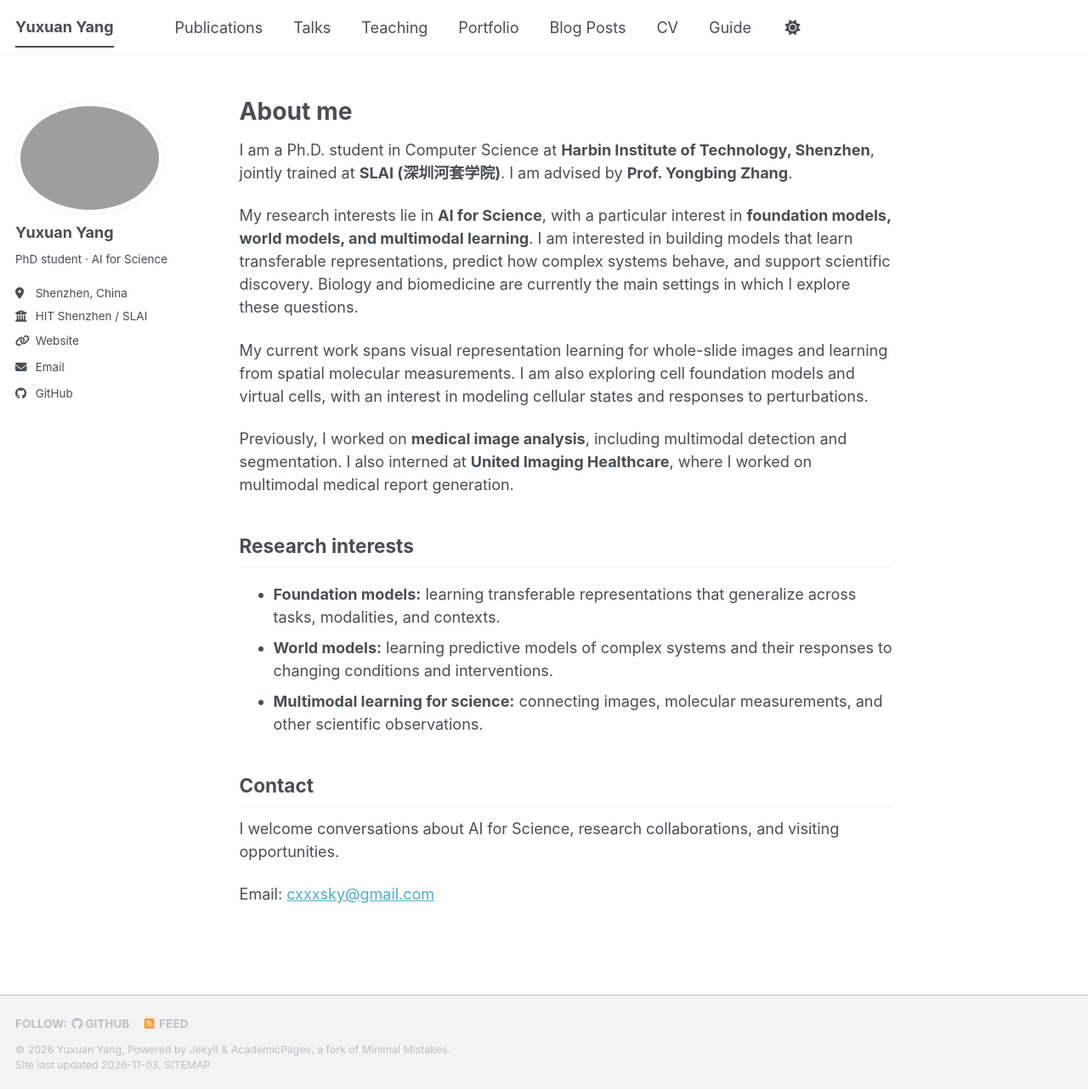
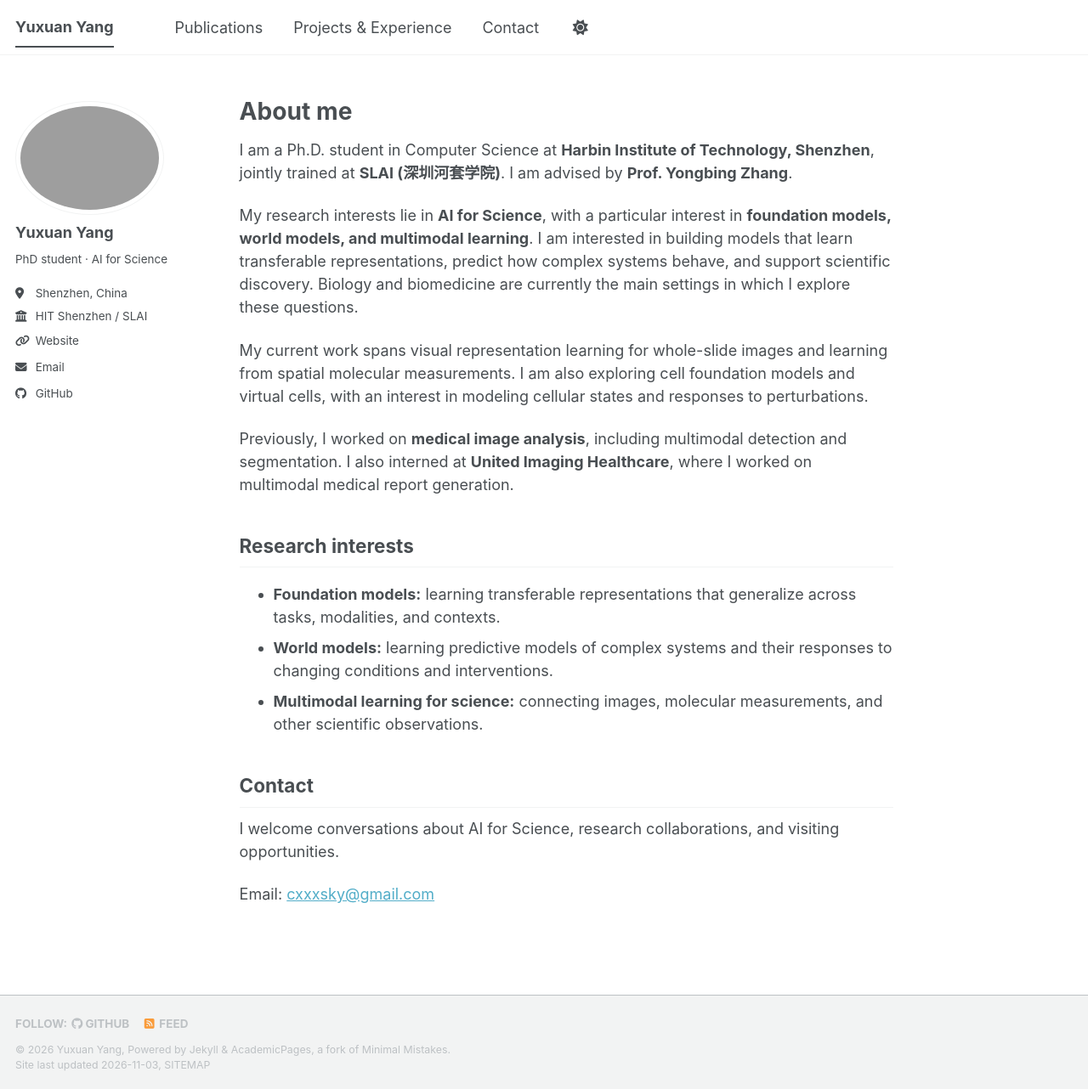
Before and after one commit to Cxxxsky/Cxxxsky.github.io, a Jekyll site: the page built from _pages/about.md, in a window 1280 px wide and 1282 px high. Shown: the whole window at 85% size. Built offline with Jekyll 4.4.1, drawn with Linux system fonts in a browser that asks for light colours; a script bundle is joined from its source files by our own code; a style sheet for code colours, icons or effects is not loaded; part of the change alters nothing that is shown.

Commit message:
Update navigation.yml

```diff
--- a/_data/navigation.yml
+++ b/_data/navigation.yml
@@ -1,30 +1,10 @@
-# The following is the order of the links in the header of the website.
-#
-# Changing the order here will adjust the order and you can also add additional
-# links. Removing a link prevents it from showing in the header, but does not
-# prevent it from being included in the site.
-#
-# NOTE that only one of the CV options should be selected, the first is for the
-#      Markdown formatted page while the second is generated using JSON.
-
+# Minimal navigation; no CV PDF or unfinished template pages.
 main:
   - title: "Publications"
-    url: /publications/
+    url: /#publications
 
-  - title: "Talks"
-    url: /talks/
+  - title: "Projects & Experience"
+    url: /#projects-experience
 
-  - title: "Teaching"
-    url: /teaching/
-
-  - title: "Portfolio"
-    url: /portfolio/
-
-  - title: "Blog Posts"
-    url: /year-archive/
-
-  - title: "CV"
-    url: /cv/
-
-  - title: "Guide"
-    url: /markdown/
+  - title: "Contact"
+    url: /#contact
```
